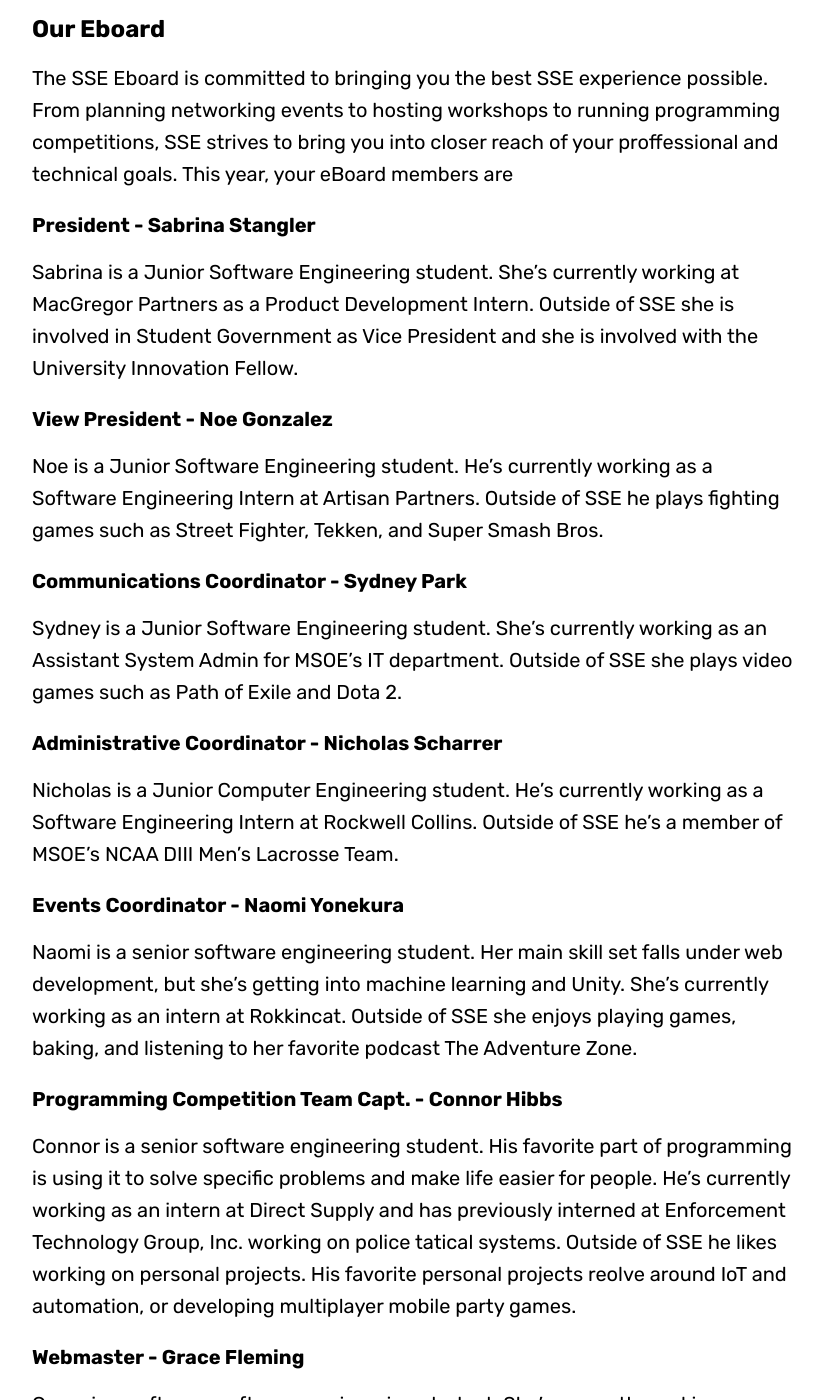
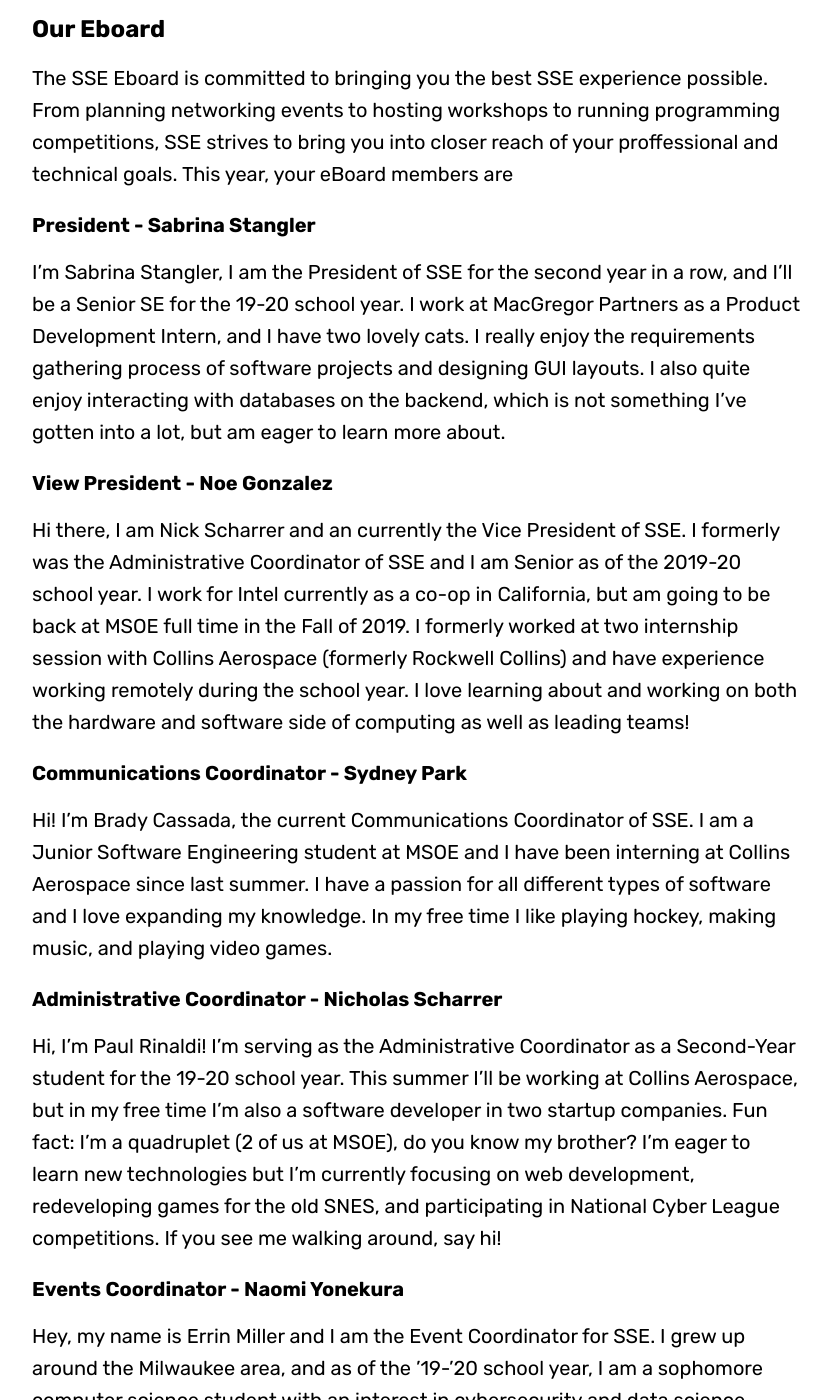
Before and after one commit to msoe-sse/msoe-sse.github.io, a Jekyll site: the page built from eBoard.md, in a window 1280 px wide and 1400 px high, scrolled down 929 px. Shown: the whole window, without its empty margins (224-1055 px from the left). Built offline with Jekyll 4.4.1, drawn with Linux system fonts in a browser that asks for light colours; some web fonts are replaced; some of the changed text lies outside the part shown.

Commit message:
updated eboard bios.

```diff
--- a/eBoard.md
+++ b/eBoard.md
@@ -12,22 +12,22 @@
 The SSE Eboard is committed to bringing you the best SSE experience possible. From planning networking events to hosting workshops to running programming competitions, SSE strives to bring you into closer reach of your proffessional and technical goals. This year, your eBoard members are
 
 ### President - Sabrina Stangler
-Sabrina is a Junior Software Engineering student. She's currently working at MacGregor Partners as a Product Development Intern. Outside of SSE she is involved in Student Government as Vice President and she is involved with the University Innovation Fellow.
+I'm Sabrina Stangler, I am the President of SSE for the second year in a row, and I'll be a Senior SE for the 19-20 school year. I work at MacGregor Partners as a Product Development Intern, and I have two lovely cats. I really enjoy the requirements gathering process of software projects and designing GUI layouts. I also quite enjoy interacting with databases on the backend, which is not something I've gotten into a lot, but am eager to learn more about.
 
 ### View President - Noe Gonzalez
-Noe is a Junior Software Engineering student. He's currently working as a Software Engineering Intern at Artisan Partners. Outside of SSE he plays fighting games such as Street Fighter, Tekken, and Super Smash Bros.
+Hi there, I am Nick Scharrer and an currently the Vice President of SSE. I formerly was the Administrative Coordinator of SSE and I am Senior as of the 2019-20 school year. I work for Intel currently as a co-op in California, but am going to be back at MSOE full time in the Fall of 2019. I formerly worked at two internship session with Collins Aerospace (formerly Rockwell Collins) and have experience working remotely during the school year. I love learning about and working on both the hardware and software side of computing as well as leading teams!
 
 ### Communications Coordinator - Sydney Park
-Sydney is a Junior Software Engineering student. She's currently working as an Assistant System Admin for MSOE's IT department. Outside of SSE she plays video games such as Path of Exile and Dota 2.
+Hi! I'm Brady Cassada, the current Communications Coordinator of SSE. I am a Junior Software Engineering student at MSOE and I have been interning at Collins Aerospace since last summer. I have a passion for all different types of software and I love expanding my knowledge. In my free time I like playing hockey, making music, and playing video games.
 
 ### Administrative Coordinator - Nicholas Scharrer
-Nicholas is a Junior Computer Engineering student. He's currently working as a Software Engineering Intern at Rockwell Collins. Outside of SSE he's a member of MSOE's NCAA DIII Men's Lacrosse Team.
+Hi, I'm Paul Rinaldi! I'm serving as the Administrative Coordinator as a Second-Year student for the 19-20 school year. This summer I'll be working at Collins Aerospace, but in my free time I'm also a software developer in two startup companies. Fun fact: I'm a quadruplet (2 of us at MSOE), do you know my brother? I'm eager to learn new technologies but I'm currently focusing on web development, redeveloping games for the old SNES, and participating in National Cyber League competitions. If you see me walking around, say hi!
 
 ### Events Coordinator - Naomi Yonekura
-Naomi is a senior software engineering student. Her main skill set falls under web development, but she's getting into machine learning and Unity. She's currently working as an intern at Rokkincat. Outside of SSE she enjoys playing games, baking, and listening to her favorite podcast The Adventure Zone.
+Hey, my name is Errin Miller and I am the Event Coordinator for SSE. I grew up around the Milwaukee area, and as of the ’19-’20 school year, I am a sophomore computer science student with an interest in cybersecurity and data science. Outside of school, I spend most of my time reading, writing, and playing the piano. I look forward to working with you all this year!
 
 ### Programming Competition Team Capt. - Connor Hibbs
-Connor is a senior software engineering student. His favorite part of programming  is using it to solve specific problems and make life easier for people. He's currently working as an intern at Direct Supply and has previously interned at Enforcement Technology Group, Inc. working on police tatical systems. Outside of SSE he likes working on personal projects. His favorite personal projects reolve around IoT and automation, or developing multiplayer mobile party games.
+Hi, I’m Kiel Dowdle and I'm serving as the competitive programming team captain. I’m a sophomore nontraditional transfer student studying computer science. Outside of SSE I work as a carpenter and in my free time I enjoy playing sports, video games, and traveling. I'll be playing volleyball at Bradford beach over the summer and my favorite video game right now is Tetris 99.
 
 ### Webmaster - Grace Fleming
 Grace is a softmore software engineering student. She's currently working as a Software Engineering Intern at Direct Supply. Outside of SSE she plays piano, walks dogs, and computer networking.
```
